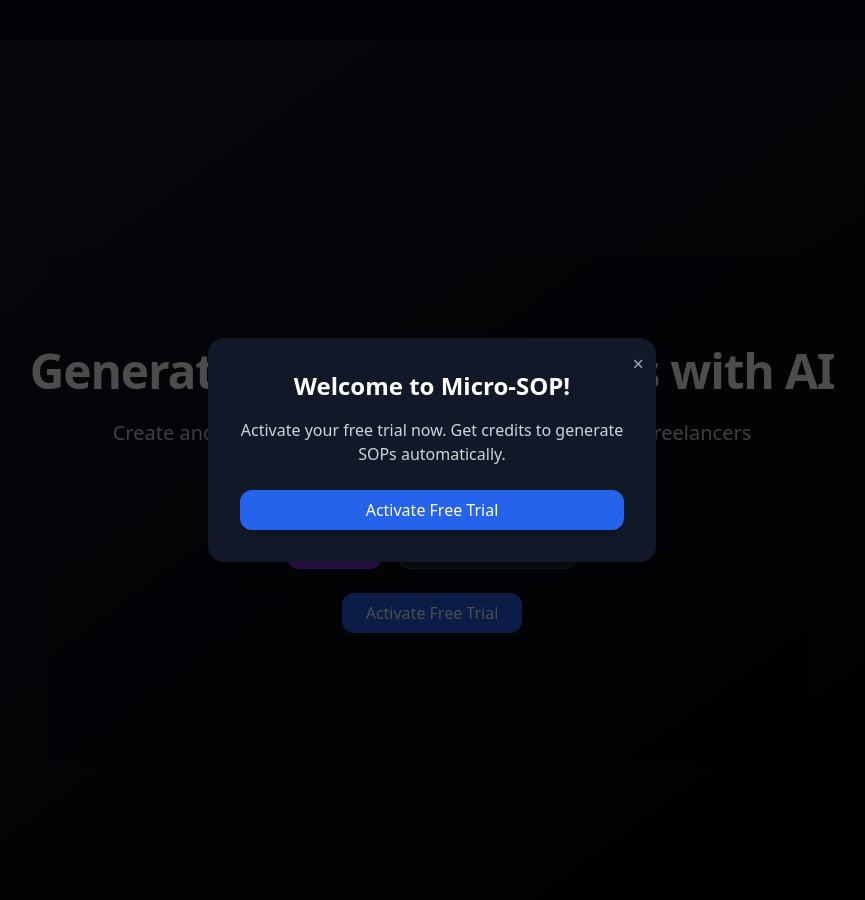
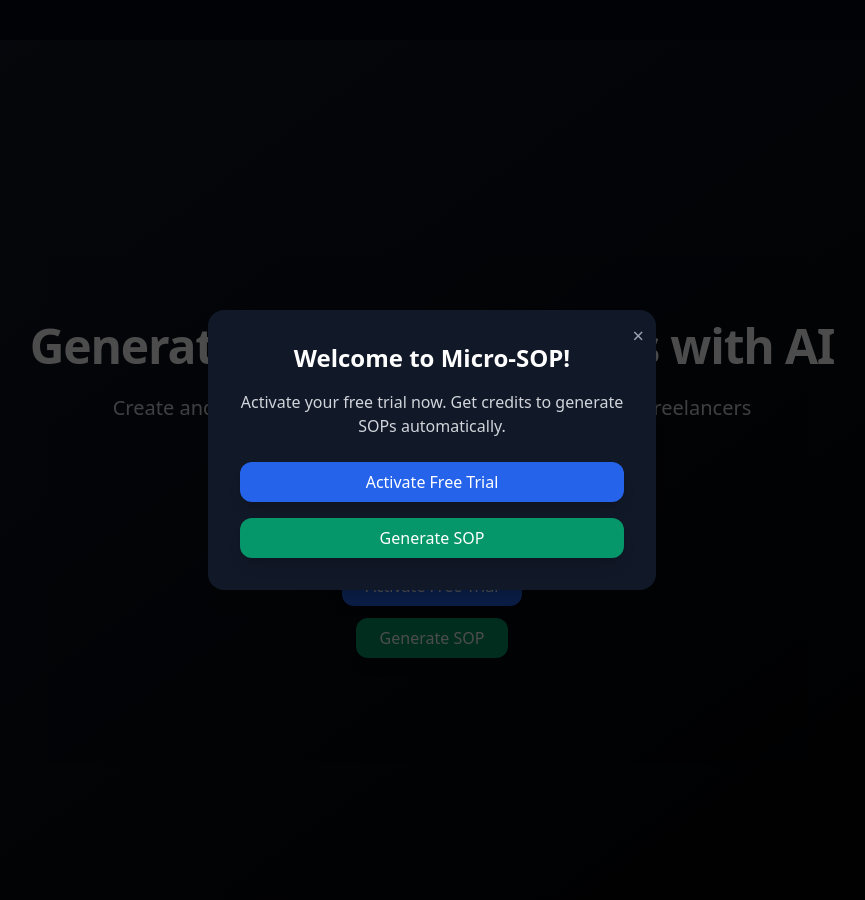
Before and after one commit to juganstar/microsop, a Django app: page /en/ in a window 1280 px wide. Shown: the whole page, without its empty margins (208-1073 px from the left). Run offline with Django 5.2, Linux system fonts and the light colour scheme; the visitor is signed in with stand-in values (Sample User, id 1); data comes from the database, SQL or seed files in the repository; style sheets or scripts are compiled from the project's sources; parts of the project's set-up code (start-up, migrations or seed data) failed here and were passed over; some libraries are stand-ins or nearby versions.

Commit message:
Fix HTMX login flow and clean modal handling

```diff
--- a/backend/frontend/templates/frontend/home.html
+++ b/backend/frontend/templates/frontend/home.html
@@ -13,6 +13,15 @@
   </p>
 
   <div class="flex gap-4">
+    {% if user.is_authenticated %}
+      <!-- Logout (POST, redirects to home) -->
+      <form method="post" action="{% url 'logout-submit' %}">
+        {% csrf_token %}
+        <button type="submit" class="bg-red-600 hover:bg-red-700 px-6 py-3 rounded-xl text-lg">
+          {% trans "Logout" %}
+        </button>
+      </form>
+    {% else %}
       <!-- Open Login (loads body into global #modal from base.html) -->
       <button class="bg-purple-600 hover:bg-purple-700 px-6 py-3 rounded-xl text-lg"
               hx-get="{% url 'login-modal' %}"
@@ -28,6 +37,7 @@
               hx-swap="innerHTML">
         {% trans "Create Account" %}
       </button>
+    {% endif %}
   </div>
 
   <!-- Open Trial Config (loads body into global #modal) -->
@@ -37,6 +47,15 @@
     hx-target="#modal-content"
     hx-swap="innerHTML">
     {% trans "Activate Free Trial" %}
+  </button>
+
+  <!-- Generate SOP button directly under the trial button -->
+  <button
+    class="mt-3 bg-emerald-600 hover:bg-emerald-700 text-white px-6 py-2 rounded-xl shadow-lg transition duration-200"
+    hx-get="{% url 'generate-form' %}"
+    hx-target="#modal-content"
+    hx-swap="innerHTML">
+    {% trans "Generate SOP" %}
   </button>
 </section>
 
@@ -105,12 +124,21 @@
 <!-- Final CTA -->
 <section class="bg-black text-white text-center py-20 animate-fade-in">
   <h2 class="text-3xl font-bold mb-6">{% trans "Ready to automate your work?" %}</h2>
+  {% if user.is_authenticated %}
+    <button class="bg-emerald-600 hover:bg-emerald-700 px-8 py-4 rounded-xl text-lg"
+            hx-get="{% url 'generate-form' %}"
+            hx-target="#modal-content"
+            hx-swap="innerHTML">
+      {% trans "Generate SOP" %}
+    </button>
+  {% else %}
     <button class="bg-purple-600 hover:bg-purple-700 px-8 py-4 rounded-xl text-lg"
             hx-get="{% url 'register-modal' %}"
             hx-target="#modal-content"
             hx-swap="innerHTML">
       {% trans "Get started" %}
     </button>
+  {% endif %}
 </section>
 
 <!-- ===== Modals (only the Trial modal lives here) ===== -->
@@ -130,6 +158,15 @@
         hx-swap="innerHTML">
         {% trans "Activate Free Trial" %}
       </button>
+
+      <!-- Generate SOP from inside the trial modal -->
+      <button
+        class="bg-emerald-600 hover:bg-emerald-700 text-white px-6 py-2 rounded-xl shadow-lg transition duration-200"
+        hx-get="{% url 'generate-form' %}"
+        hx-target="#modal-content"
+        hx-swap="innerHTML">
+        {% trans "Generate SOP" %}
+      </button>
     </div>
     <button onclick="document.getElementById('trial-modal').classList.add('hidden')"
             class="absolute top-3 right-3 text-gray-400 hover:text-white text-xl">&times;</button>
--- a/backend/frontend/urls.py
+++ b/backend/frontend/urls.py
@@ -9,7 +9,7 @@
 
 from frontend.views.modals import trial_config_modal, login_modal, register_modal
 from frontend.views.trial import activate_trial
-from frontend.views.auth import register_submit
+from frontend.views.auth import register_submit, logout_submit
 
 
 urlpatterns = [
@@ -23,6 +23,7 @@
 
     # MODALS
     path("modal/login/", login_modal, name="login-modal"),
+    path("logout/", logout_submit, name="logout-submit"),
     path("modal/register/", register_modal, name="register-modal"),  # GET
     path("modal/register/submit/", register_submit, name="custom-register-htmx"),  # POST
 ]
```
Also changed, not shown: backend/accounts/views.py (+15 -13 lines), backend/frontend/views/auth.py (+47 -2 lines). Lines whose indentation alone changed are shown as unchanged.
